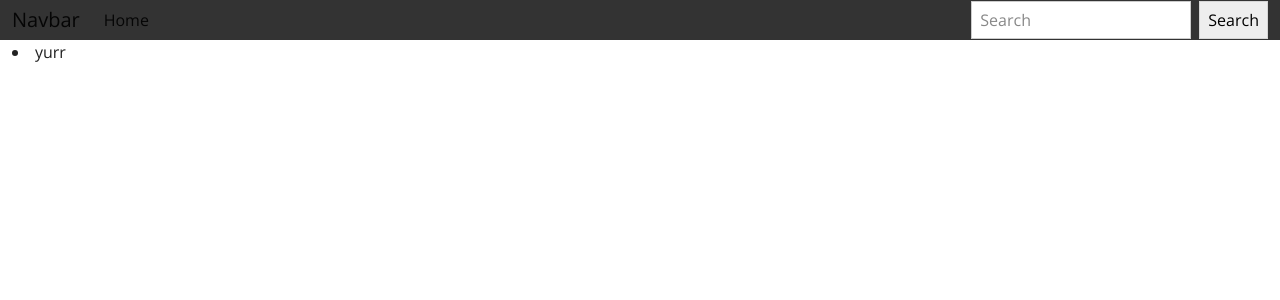
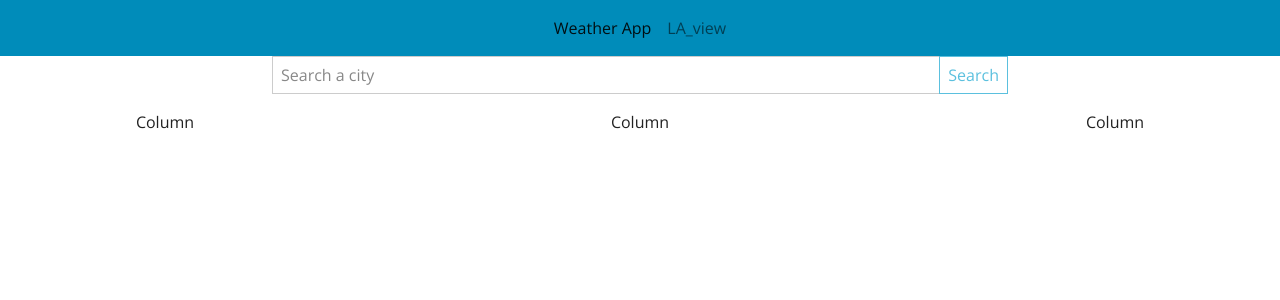
Before and after one commit to EbenFuentes/weather_project, a Django app: page /home_view/ in a window 1280 px wide. Shown: the top 300 px of the page. Run offline with Django 5.2, Linux system fonts and the light colour scheme; some libraries are stand-ins or nearby versions.

Commit message:
Changed styling of home.html template for weather app.

```diff
--- a/weather_proj_django/weather/templates/weather/home.html
+++ b/weather_proj_django/weather/templates/weather/home.html
@@ -1,42 +1,83 @@
 <!DOCTYPE html>
 <html lang="en">
   <head>
-    <meta charset="UTF-8">
-    <meta name="viewport" content="width=device-width, initial-scale=1.0">
+    <meta charset="UTF-8" />
+    <meta name="viewport" content="width=device-width, initial-scale=1.0" />
     <title>Weather App</title>
-    <link rel="stylesheet" href="https://cdn.jsdelivr.net/npm/bootswatch@5.3.3/dist/yeti/bootstrap.min.css" integrity="sha256-yQSa9mhO0DKspJtjVih93Js/qnKpxaP2FnyamSbKqEk=" crossorigin="anonymous">
+    <link
+      rel="stylesheet"
+      href="https://cdn.jsdelivr.net/npm/bootswatch@5.3.3/dist/yeti/bootstrap.min.css"
+      integrity="sha256-yQSa9mhO0DKspJtjVih93Js/qnKpxaP2FnyamSbKqEk="
+      crossorigin="anonymous"
+    />
   </head>
   <body>
-    <nav class="navbar navbar-expand-sm bg-dark p-0" data-bs-theme="dark">
+    <nav class="navbar navbar-expand-sm bg-primary " data-bs-theme="dark">
       <div class="container-fluid">
-          <a class="navbar-brand" href="#">Navbar</a>
-          <button class="navbar-toggler" type="button" data-bs-toggle="collapse" data-bs-target="#navbarColor02" aria-controls="navbarColor02" aria-expanded="false" aria-label="Toggle navigation">
+        <button class="navbar-toggler" type="button" data-bs-toggle="collapse" data-bs-target="#navbarColor01" aria-controls="navbarColor01" aria-expanded="false" aria-label="Toggle navigation">
           <span class="navbar-toggler-icon"></span>
         </button>
-          <div class="collapse navbar-collapse" id="navbarColor02">
-            <ul class="navbar-nav me-auto">
+        <div class="collapse navbar-collapse" id="navbarColor01">
+          <ul class="navbar-nav mx-auto">
             <li class="nav-item">
-                <a class="nav-link active" href="#">Home
+              <a class="nav-link active" href="#">Weather App
                 <span class="visually-hidden">(current)</span>
               </a>
             </li>
+            <li class="nav-item">
+              <a class="nav-link" href="../LA_view">LA_view</a>
+            </li>
+
 
           </ul>
-            <form class="d-flex">
-              <input class="form-control me-sm-2" type="search" placeholder="Search">
-              <button class="btn btn-secondary my-2 my-sm-0" type="submit">Search</button>
-            </form>
+
         </div>
       </div>
     </nav>
 
     <div class="container-fluid">
-        <li>
-            {{ str1 }}
-        </li>
+      <div class="container text-center">
+        <div class="row">
+
+          <div class="col">
+
           </div>
 
+          <div class="col-8">
+            <div class="input-group mb-3">
+              <input type="text" class="form-control" placeholder="Search a city" aria-label="Search a ciyu" aria-describedby="button-addon2">
+              <button class="btn btn-outline-info" type="button" id="button-addon2">Search</button>
+            </div>
+          </div>
 
-    <script src="https://cdn.jsdelivr.net/npm/bootstrap@5.3.3/dist/js/bootstrap.bundle.min.js" integrity="sha384-YvpcrYf0tY3lHB60NNkmXc5s9fDVZLESaAA55NDzOxhy9GkcIdslK1eN7N6jIeHz" crossorigin="anonymous"></script>
+          <div class="col">
+
+          </div>
+
+        </div>
+
+        <div class="row">
+
+          <div class="col">
+            Column
+          </div>
+
+          <div class="col-8">
+            Column
+          </div>
+
+          <div class="col">
+            Column
+          </div>
+
+        </div>
+      </div>
+    </div>
+
+    <script
+      src="https://cdn.jsdelivr.net/npm/bootstrap@5.3.3/dist/js/bootstrap.bundle.min.js"
+      integrity="sha384-YvpcrYf0tY3lHB60NNkmXc5s9fDVZLESaAA55NDzOxhy9GkcIdslK1eN7N6jIeHz"
+      crossorigin="anonymous"
+    ></script>
   </body>
 </html>
--- a/weather_proj_django/weather/views.py
+++ b/weather_proj_django/weather/views.py
@@ -5,7 +5,7 @@ import requests, json
 # Create your views here.
 def LA_view(request):
 
-    api_key = "super_seecret_key"
+    api_key = "super_secret_key"
     url = "http://api.weatherapi.com/v1/current.json?key=" + api_key + "&q=Los Angeles"
 
     response = requests.get(url)
@@ -17,7 +17,7 @@ def LA_view(request):
     condition = json_data["current"]["condition"]["text"]
 
 
-    return HttpResponse(f"Name: {location} <br> Temp (F): {temp_f} <br>Conditions: {condition}")
+    return HttpResponse(f"Name: {location} <br> Temp (F): {temp_f} <br>Conditions: {condition} <br> <a href=../home_view> home_view </a>")
 
 def home_view(request):
     str1 = "yurr"
```
Lines whose indentation alone changed are shown as unchanged.
